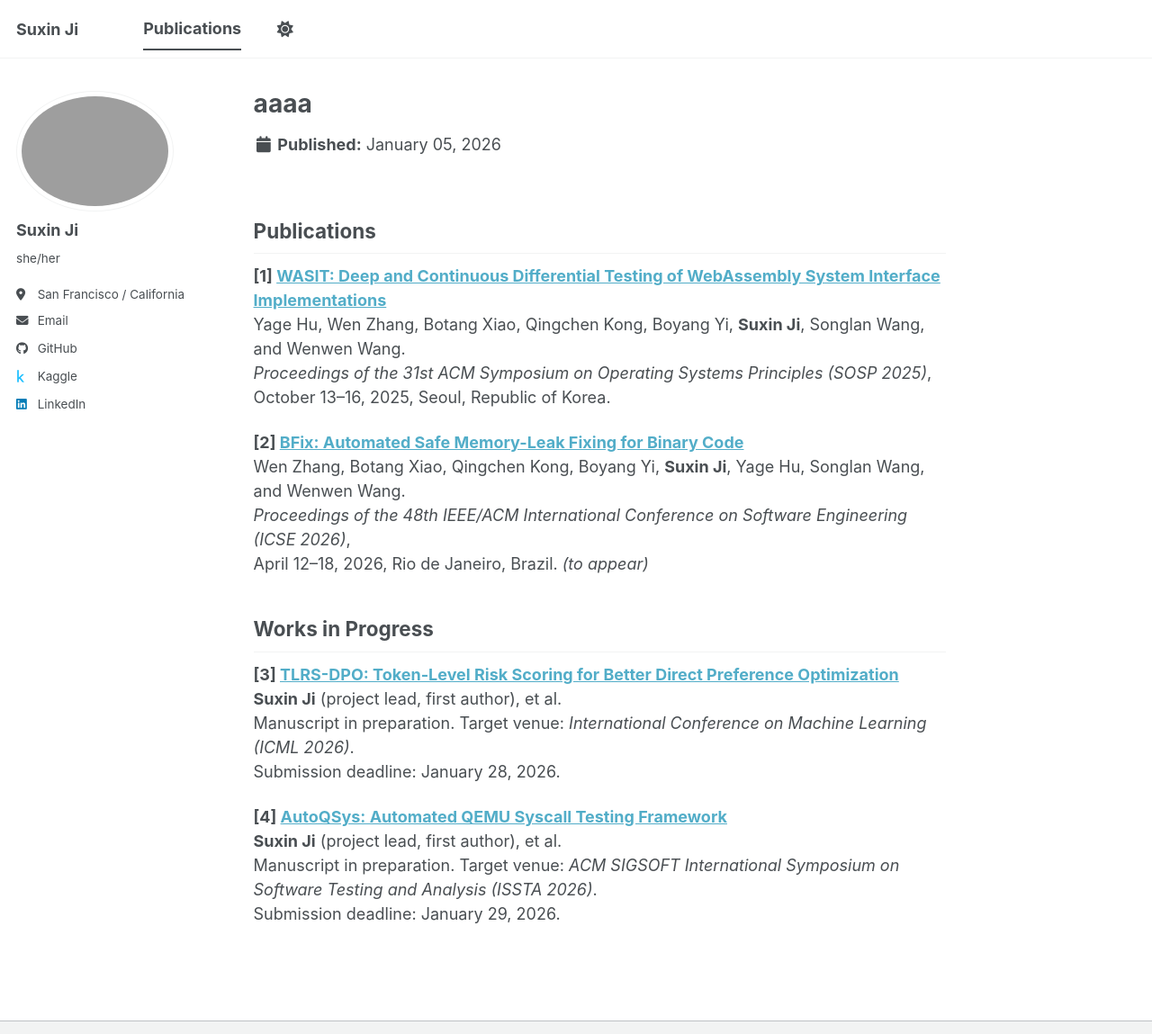
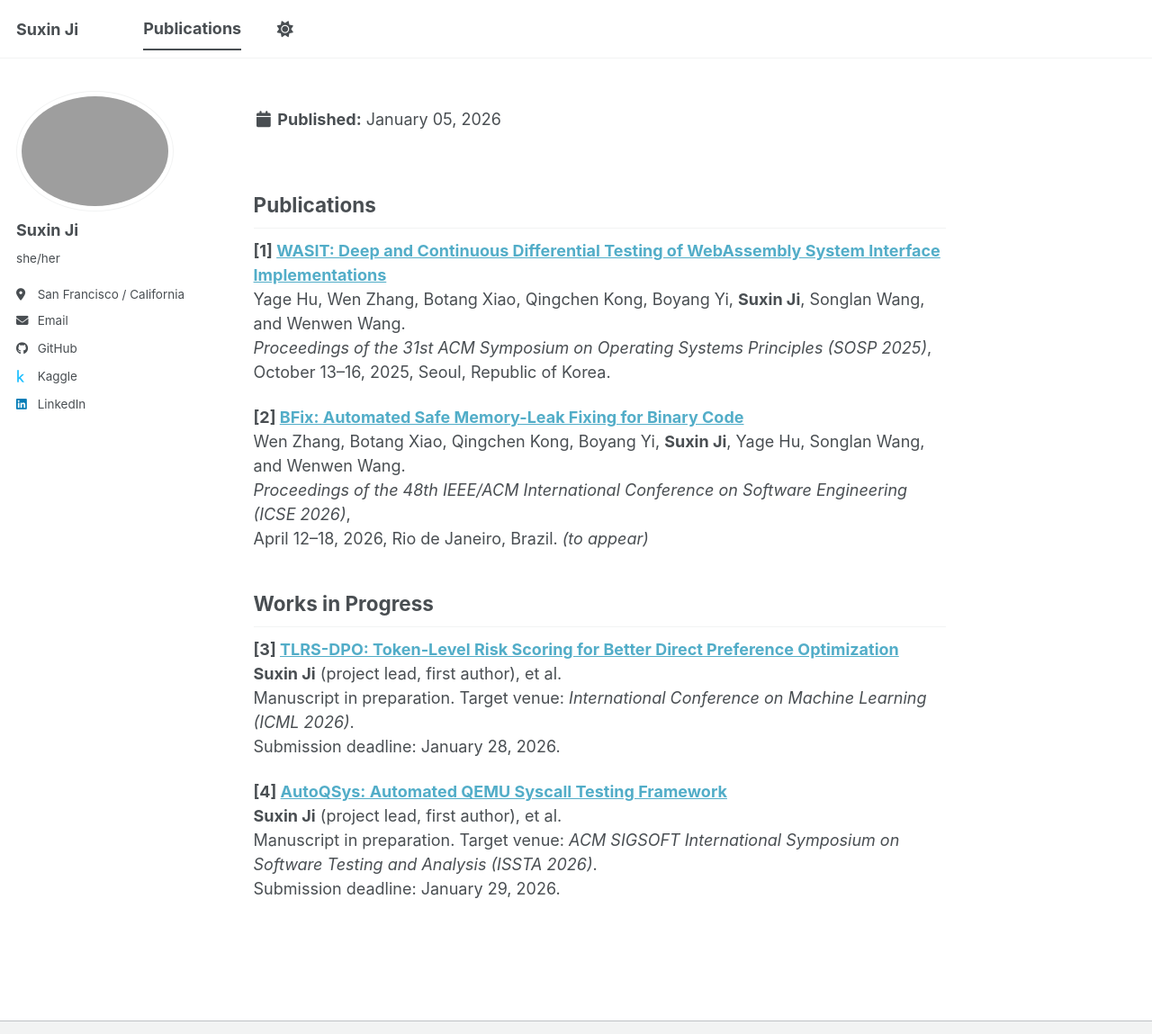
Before and after one commit to suxinji/suxinji.github.io, a Jekyll site: the page built from _publications/publications.md, in a window 1280 px wide and 1271 px high, cut to the strip 0-1149 px from the top of the window. Shown: the whole strip at 90% size. Built offline with Jekyll 4.4.1, drawn with Linux system fonts in a browser that asks for light colours; a script bundle is joined from its source files by our own code; library files that are not in the unit come from our copies.

Commit message:
Update publications.md

```diff
--- a/_publications/publications.md
+++ b/_publications/publications.md
@@ -1,9 +1,9 @@
 ---
 permalink: /publications/
 author_profile: true
-title: "aaaa"
+title: ""
 header:
-  show_title: false
+  show_title: true
 ---
 
 ## Publications
```
